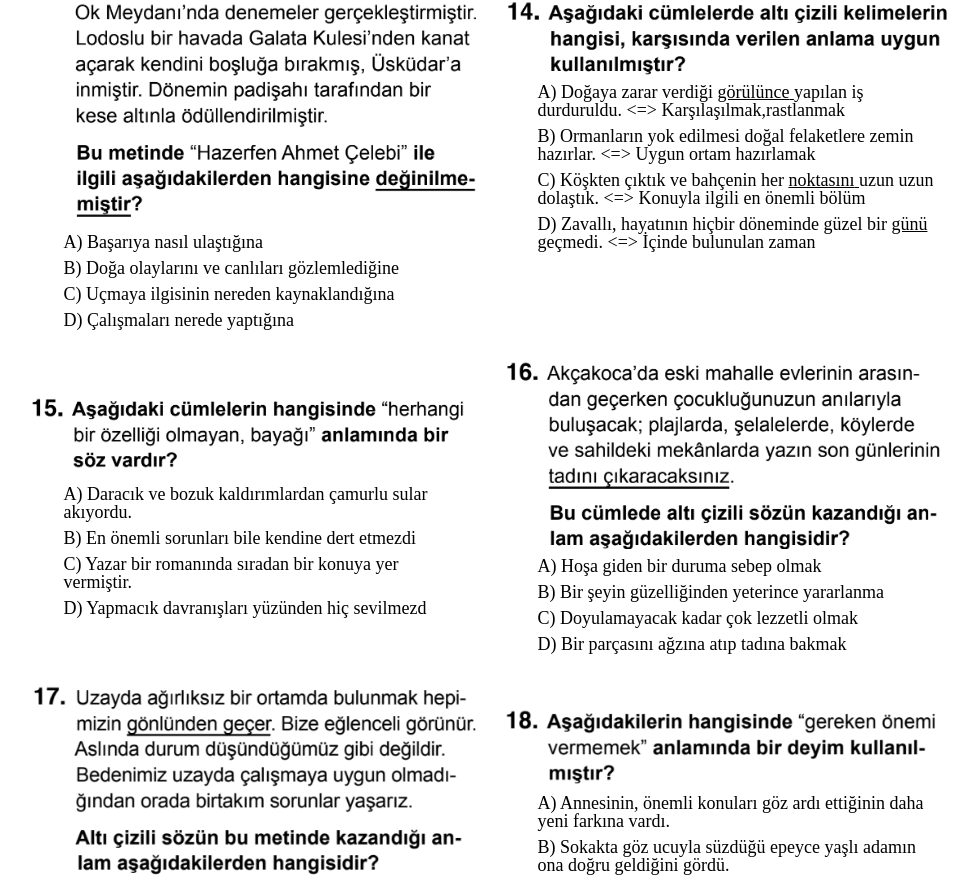
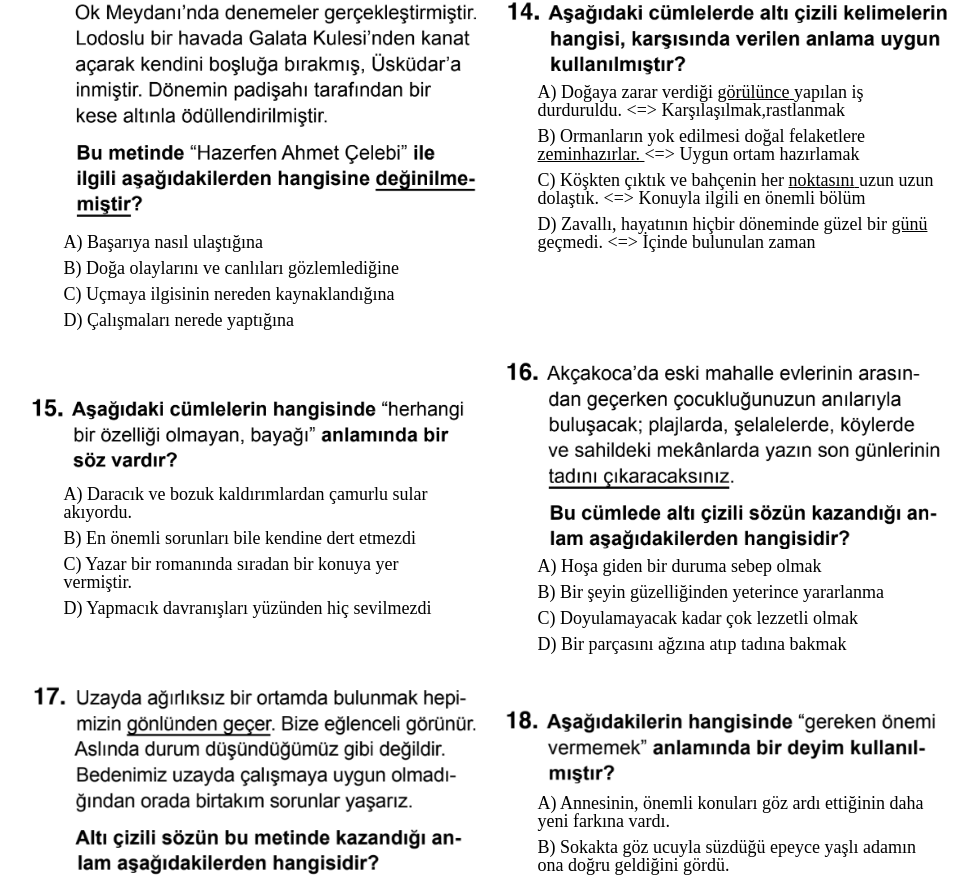
Before and after one commit to merovinjs/quiz-qpp, a React (Vite) app: page /turk in a window 1280 px wide. Shown: the part 2978-3860 px from the top of the page, without its empty margins (147-1125 px from the left). Built offline with nearby package versions, Linux system fonts and the light colour scheme.

Commit message:
timer added

```diff
--- a/src/components/quizbase/Quiz.tsx
+++ b/src/components/quizbase/Quiz.tsx
@@ -42,7 +42,7 @@ const Quiz = ({ questions }: { questions: Question[] }) => {
   };
 
   function styleKeywordsInText(text: string) {
-    const keywords = ["görülünce", "zemin hazırlar", "noktasını", "günü"];
+    const keywords = ["görülünce", "zeminhazırlar.", "noktasını", "günü"];
     const words = text.split(" ");
 
     return words.map((word, index) =>
--- a/src/components/timer/Timer.tsx
+++ b/src/components/timer/Timer.tsx
@@ -26,9 +26,8 @@ const Timer = (): any => {
   return (
     <div>
       {timer === 0 ? (
-        <>
-          <FinishComponent />
-        </>
+        //bu komponenti belirli bir saniye gösterecem
+        <>{<FinishComponent />}</>
       ) : (
         <div>
           {minutes}:{seconds < 10 ? `0${seconds}` : seconds}
--- a/src/data/quizdata.ts
+++ b/src/data/quizdata.ts
@@ -137,7 +137,7 @@ export const quizData = {
       question: "/t2020/t14_20.png",
       choices: [
         "A) Doğaya zarar verdiği görülünce yapılan iş durduruldu. <=> Karşılaşılmak,rastlanmak",
-        "B) Ormanların yok edilmesi doğal felaketlere zemin hazırlar. <=> Uygun ortam hazırlamak",
+        "B) Ormanların yok edilmesi doğal felaketlere zeminhazırlar. <=> Uygun ortam hazırlamak",
         "C) Köşkten çıktık ve bahçenin her noktasını uzun uzun dolaştık. <=> Konuyla ilgili en önemli bölüm",
         "D) Zavallı, hayatının hiçbir döneminde güzel bir günü geçmedi. <=> İçinde bulunulan zaman",
       ],
@@ -151,7 +151,7 @@ export const quizData = {
         "A) Daracık ve bozuk kaldırımlardan çamurlu sular akıyordu.",
         "B) En önemli sorunları bile kendine dert etmezdi",
         "C) Yazar bir romanında sıradan bir konuya yer vermiştir.",
-        "D) Yapmacık davranışları yüzünden hiç sevilmezd",
+        "D) Yapmacık davranışları yüzünden hiç sevilmezdi",
       ],
       correctAnswer: "C) Yazar bir romanında sıradan bir konuya yer vermiştir.",
     },
```
